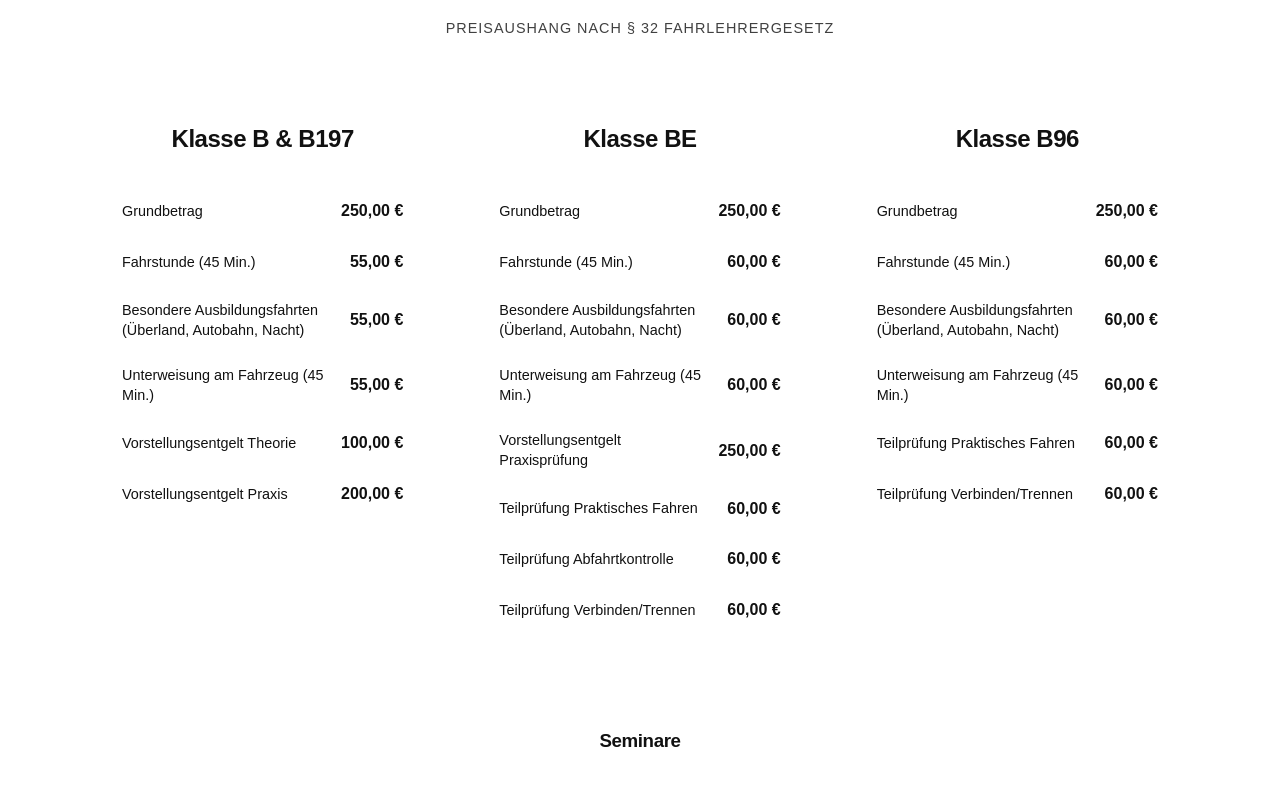
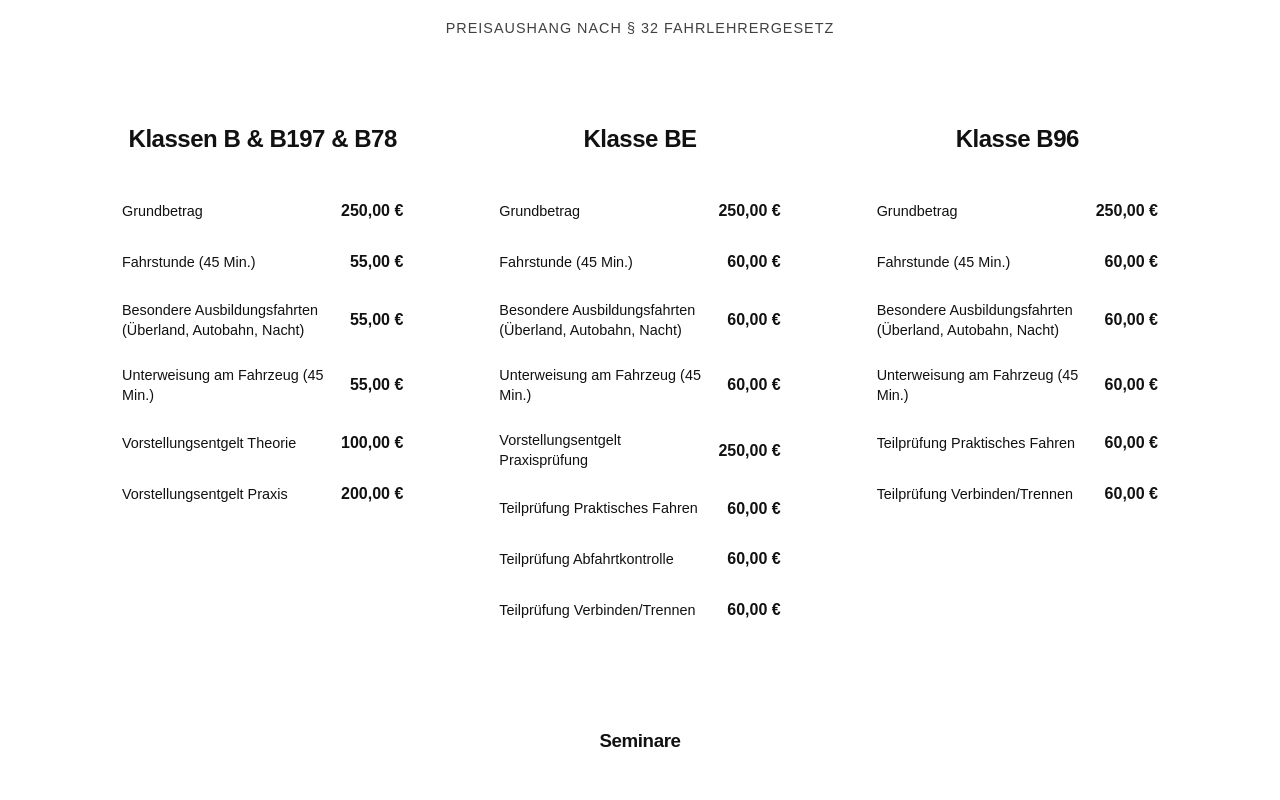
Before and after one commit to WooZoZooW/Sedat, a Next.js app: page / in a window 1280 px wide. Shown: the part 1520-2320 px from the top of the page. Built offline with nearby package versions, Linux system fonts and the light colour scheme.

Commit message:
fix: add B78 to pricing category B

```diff
--- a/src/constants/translations.ts
+++ b/src/constants/translations.ts
@@ -77,7 +77,7 @@ export const translations = {
     "pricing.placeholder": { de: "Hier kommt bald die Preisvorstellung oder -tabelle hin.", tr: "Fiyat listesi yakında buraya eklenecektir.", en: "The price list or image will be placed here soon.", ru: "Скоро здесь появится изображение или таблица с ценами." },
 
     // Pricing Categories
-    "pricing.cat.B": { de: "Klasse B & B197", tr: "Sınıf B & B197", en: "Class B & B197", ru: "Класс B и B197" },
+    "pricing.cat.B": { de: "Klassen B & B197 & B78", tr: "Sınıf B & B197 & B78", en: "Class B & B197 & B78", ru: "Класс B и B197 и B78" },
     "pricing.cat.BE": { de: "Klasse BE", tr: "Sınıf BE", en: "Class BE", ru: "Класс BE" },
     "pricing.cat.B96": { de: "Klasse B96", tr: "Sınıf B96", en: "Class B96", ru: "Класс B96" },
 
```
